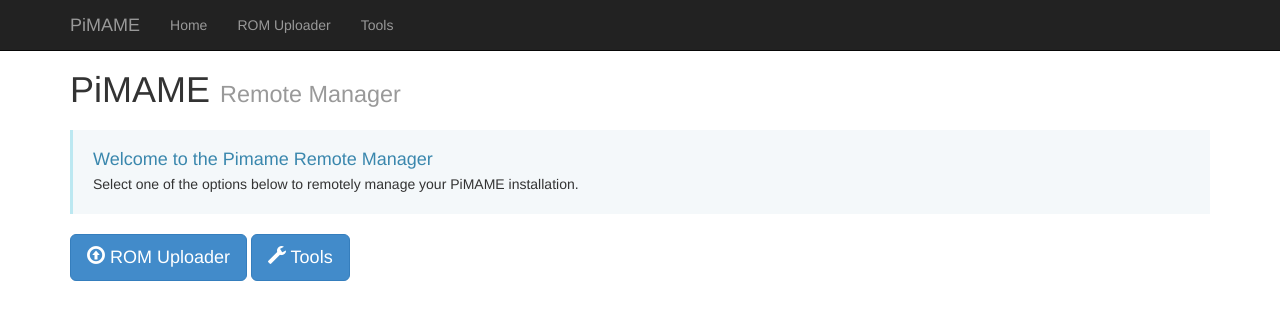
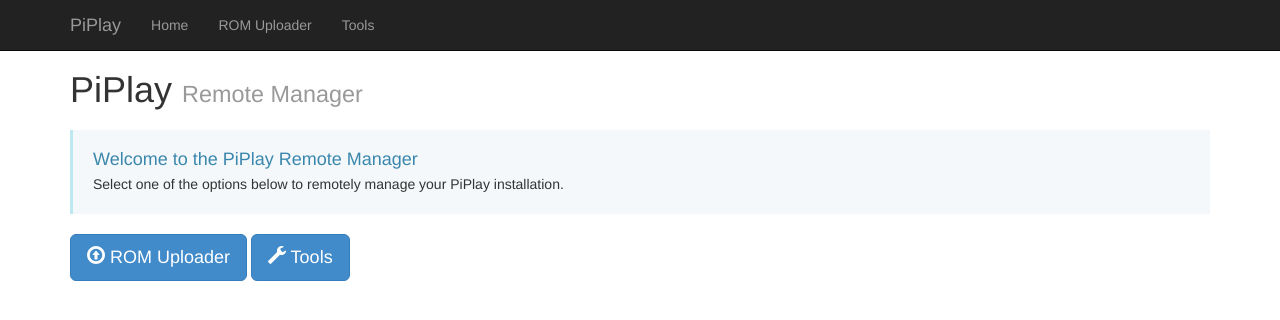
Before and after one commit to ssilverm/pimame-web-frontend, a Flask app: template templates/index.html in a window 1280 px wide. Shown: the top 320 px of the page. Run offline with Flask 2, Linux system fonts and the light colour scheme; the template is opened without the code that fills it, so the values that code supplies are empty; some libraries are stand-ins or nearby versions.

Commit message:
PiMAME to PiPlay

```diff
--- a/templates/base.html
+++ b/templates/base.html
@@ -9,7 +9,7 @@
     <!-- <link rel="shortcut icon" href="../../docs-assets/ico/favicon.png"> -->
     <link rel="shortcut icon" href="/static/img/favicon.ico" type="image/x-icon">
     <link rel="icon" href="/static/img/favicon.ico" type="image/x-icon">
-    <title>PiMAME | pimame.org</title>
+    <title>PiPlay | piplay.org</title>
 
     <!-- Bootstrap core CSS -->
     <link href="/static/css/bootstrap.css" rel="stylesheet">
@@ -36,7 +36,7 @@
             <span class="icon-bar"></span>
             <span class="icon-bar"></span>
           </button>
-          <a class="navbar-brand" href="/">PiMAME</a>
+          <a class="navbar-brand" href="/">PiPlay</a>
         </div>
         <div class="collapse navbar-collapse">
           <ul class="nav navbar-nav">
--- a/templates/index.html
+++ b/templates/index.html
@@ -3,10 +3,10 @@
 	{% block content %}
       <div class="starter-template">
         <!-- <div class="jumbotron"> -->
-          <h1>PiMAME <small>Remote Manager</small></h1>
+          <h1>PiPlay <small>Remote Manager</small></h1>
           <div class="bs-callout bs-callout-info">
-            <h4>Welcome to the Pimame Remote Manager</h4>
-            <p>Select one of the options below to remotely manage your PiMAME installation.</p>
+            <h4>Welcome to the PiPlay Remote Manager</h4>
+            <p>Select one of the options below to remotely manage your PiPlay installation.</p>
           </div>
           <!-- <p class="lead">Welcome to the Pimame Remote Manager. <br> Select one of the options below to remotely manage your PiMAME installation.</p> -->
 
--- a/templates/tools.html
+++ b/templates/tools.html
@@ -13,7 +13,7 @@
           <a href="/tools/reboot" class="btn btn-primary btn-lg active" role="button"><i class="glyphicon glyphicon-repeat"></i> Reboot</a>
         </p>
         <p>
-          <a href="/tools/poweroff" class="btn btn-primary btn-lg active" role="button"><i class="glyphicon glyphicon-off"></i> Shutdown</a>
+          <a href="/tools/shutdown" class="btn btn-primary btn-lg active" role="button"><i class="glyphicon glyphicon-off"></i> Shutdown</a>
         </p>
 
     {% endblock %}
```
